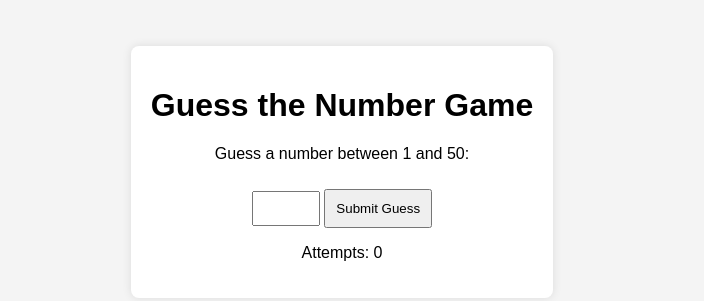
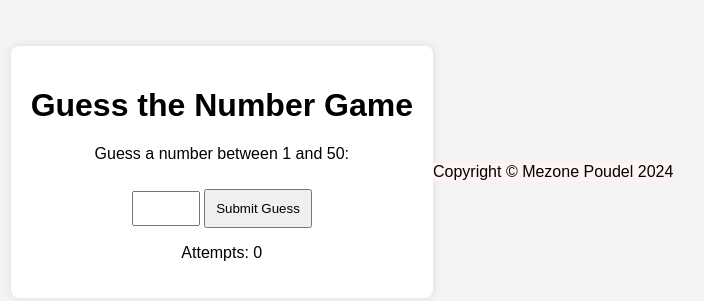
Before and after one commit to poudelmezone/guessnum, a plain HTML site: page index.html in a window 1280 px wide. Shown: the part 228-529 px from the top of the page, without its empty margins (298-1002 px from the left). Drawn offline with Linux system fonts and the light colour scheme.

Commit message:
Update index.html

```diff
--- a/index.html
+++ b/index.html
@@ -5,6 +5,12 @@
     <meta name="viewport" content="width=device-width, initial-scale=1.0">
     <title>Guess the Number Game</title>
     <link rel="stylesheet" href="styles.css">
+    <style>
+        .cpy{
+            background:#fff3f3;
+            text-align:center;
+        }
+    </style>
 </head>
 <body>
     <div class="container">
@@ -15,7 +21,7 @@
         <p id="message"></p>
         <p>Attempts: <span id="attempts">0</span></p>
     </div>
-
+    <p class="cpy">Copyright &copy; Mezone Poudel 2024</p>
     <script src="script.js"></script>
 </body>
 </html>
```
